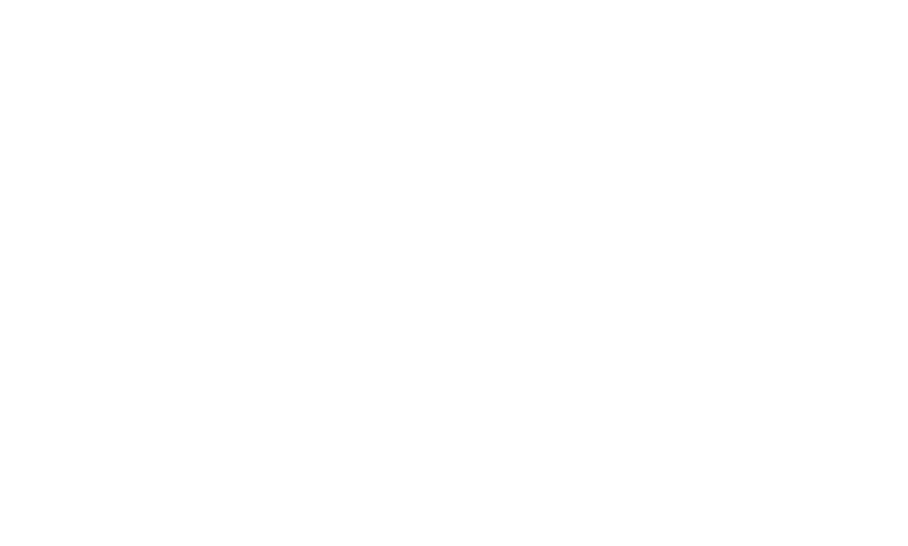
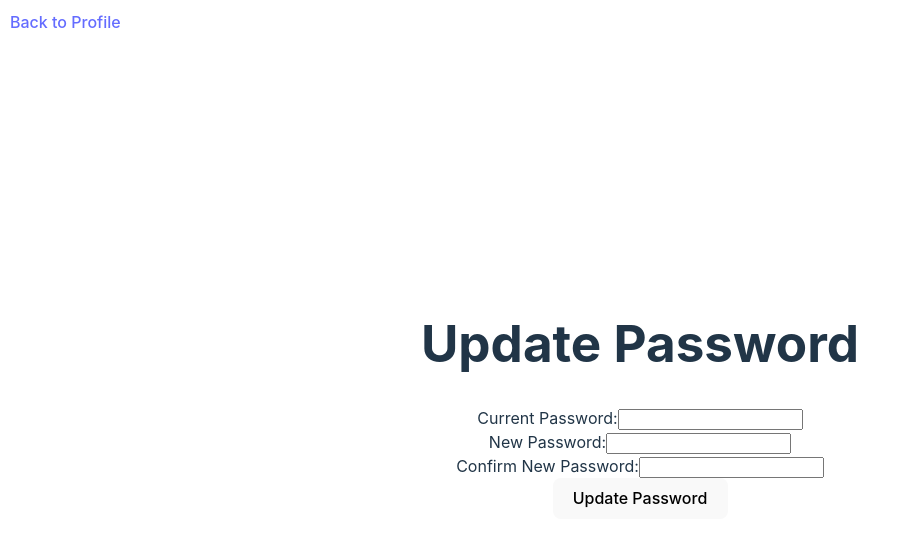
Before and after one commit to oliprev/OP_COMP3000, a React (Vite) app in the folder frontend/: page /main/profile/updatepassword in a window 1280 px wide. Before the commit this address had no page. Shown: the top 546 px of the page, without its empty margins (0-908 px from the left). Built offline with nearby package versions, Linux system fonts and the light colour scheme; sample sign-in values are in the browser's storage.

Commit message:
Added UpdatePasswordPage with working password update functionality

```diff
--- a/frontend/src/App.jsx
+++ b/frontend/src/App.jsx
@@ -7,6 +7,7 @@
 import LoginPage from './pages/LoginPage'
 import MainPage from './pages/MainPage'
 import ProfilePage from './pages/ProfilePage'
+import UpdatePasswordPage from './pages/UpdatePasswordPage'
 import DeleteProfilePage from './pages/DeleteProfilePage'
 import ModulePage from './pages/ModulePage'
 
@@ -21,6 +22,7 @@
         <Route path="/main" element={<ProtectedRoute element ={MainPage} />} />
         <Route path="/main/modules/" element={<ProtectedRoute element ={ModulePage} />} />
         <Route path="/main/profile" element={<ProtectedRoute element ={ProfilePage} />} />
+        <Route path="/main/profile/updatepassword" element={<ProtectedRoute element ={UpdatePasswordPage} />} />
         <Route path="/main/profile/deleteprofile" element={<ProtectedRoute element ={DeleteProfilePage} />} />
       </Routes>
     </Router>
--- a/frontend/src/pages/UpdatePasswordPage.jsx
+++ b/frontend/src/pages/UpdatePasswordPage.jsx
@@ -1,8 +1,74 @@
 import React, { useState } from "react";
-import { Link } from "react-router-dom";
+import { Link, useNavigate } from "react-router-dom";
+import axios from "axios";
 
 function UpdatePasswordPage() {
+  const [currentPassword, setCurrentPassword] = useState("");
+  const [newPassword, setNewPassword] = useState("");
+  const [confirmPassword, setConfirmPassword] = useState("");
+  const navigate = useNavigate();
 
+  const handleSubmit = async (e) => {
+    e.preventDefault();
+    if (newPassword !== confirmPassword) {
+        alert("New password and confirm password do not match");
+        return;
+    }
+
+    try {
+        const token = localStorage.getItem("token");
+        const response = await axios.put('http://localhost:9000/api/users/updatepassword', {
+        currentPassword,
+        newPassword
+      }, {
+        headers: {
+          'Authorization': `Bearer ${token}`
+        }
+      });
+        alert(response.data.message);
+        navigate("/main/profile");
+
+    } catch (error) {
+        alert(error.response.data.message);
+    }
+  };
+
+  return (
+    <div>
+        <Link to="/main/profile" className="back-link">Back to Profile</Link>
+        <h1>Update Password</h1>
+        <form onSubmit={handleSubmit}>
+            <div>
+                <label>Current Password:</label>
+                <input
+                type="password"
+                value={currentPassword}
+                onChange={(e) => setCurrentPassword(e.target.value)}
+                required
+                />
+            </div>
+            <div>
+                <label>New Password:</label>
+                <input
+                type="password"
+                value={newPassword}
+                onChange={(e) => setNewPassword(e.target.value)}
+                required
+                />
+            </div>
+            <div>
+            <label>Confirm New Password:</label>
+                <input
+                type="password"
+                value={confirmPassword}
+                onChange={(e) => setConfirmPassword(e.target.value)}
+                required
+                />
+            </div>
+            <button type="submit">Update Password</button>
+        </form>
+    </div>
+  );
 }
 
 export default UpdatePasswordPage;
```
